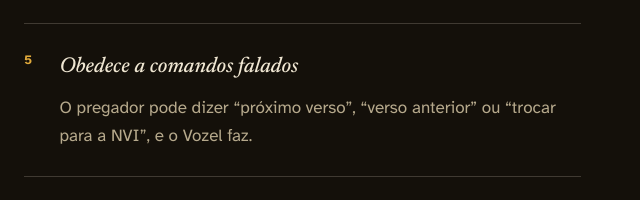
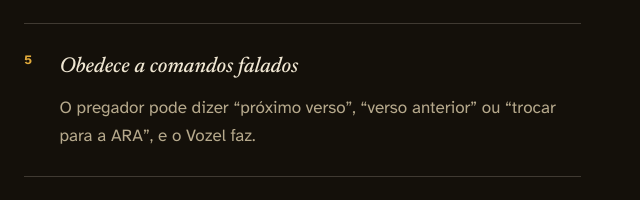
Before and after one commit to VictorHSM24/vozel-site, a plain HTML site: page index.html in a window 1280 px wide. Shown: the part 2323-2523 px from the top of the page, 27-667 px from the left. Drawn offline with Linux system fonts and the light colour scheme.

Commit message:
fix(site): exemplo de troca de versão usa ARA (NVI não está na versão de produção)
Co-Authored-By: Claude Haiku 5.5 <noreply@anthropic.com>

```diff
--- a/index.html
+++ b/index.html
@@ -98,7 +98,7 @@
       <li><sup>2</sup><h3>Automático ou Manual</h3><p>No Automático, o versículo citado vai direto ao telão. No Manual, ele aparece como sugestão e só vai ao telão quando você clica em Projetar. Nada sai sem o seu clique.</p></li>
       <li><sup>3</sup><h3>Errou? Desfaça num clique</h3><p>“Voltar para o versículo anterior” (ou Ctrl+Z) recoloca o que estava no telão. A tecla Esc tira o versículo da tela. As setas passam para o versículo seguinte ou anterior.</p></li>
       <li><sup>4</sup><h3>Acompanha a leitura</h3><p>Quando o pregador lê um trecho em voz alta, o telão pode avançar de versículo em versículo, no ritmo da leitura. No modo Manual, ele não avança sozinho.</p></li>
-      <li><sup>5</sup><h3>Obedece a comandos falados</h3><p>O pregador pode dizer “próximo verso”, “verso anterior” ou “trocar para a NVI”, e o Vozel faz.</p></li>
+      <li><sup>5</sup><h3>Obedece a comandos falados</h3><p>O pregador pode dizer “próximo verso”, “verso anterior” ou “trocar para a ARA”, e o Vozel faz.</p></li>
       <li><sup>6</sup><h3>Busca por assunto</h3><p>Para o versículo que o pregador descreve sem citar. Digite “amor de Deus” e escolha entre as sugestões.</p></li>
       <li><sup>7</sup><h3>Avisa quando algo falha</h3><p>Se o microfone for desconectado, o Vozel avisa na tela e volta a ouvir sozinho quando ele reaparecer. Se o Holyrics sair do ar, a luz do telão fica vermelha. Você descobre antes do pregador.</p></li>
       <li><sup>8</sup><h3>Voz no próprio computador</h3><p>O som da pregação é processado na máquina da igreja e não é enviado para a internet.</p></li>
```
